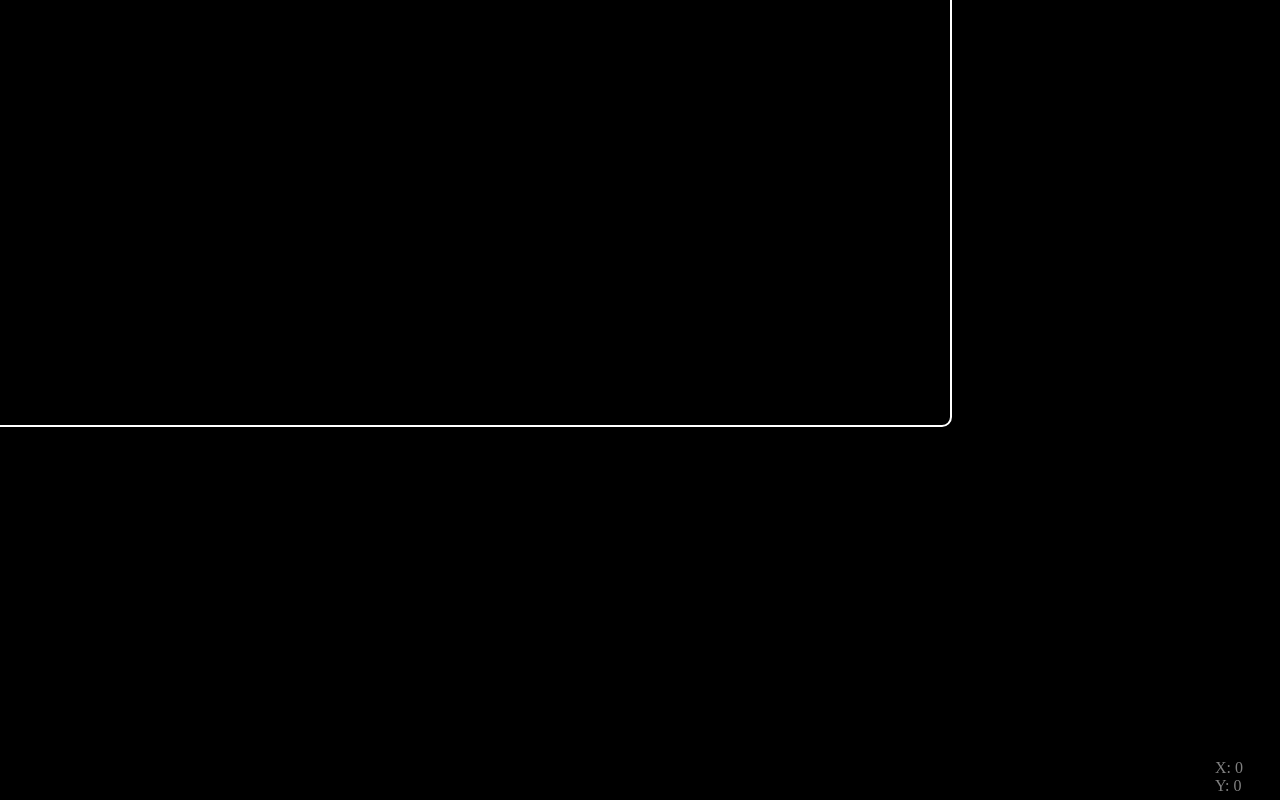
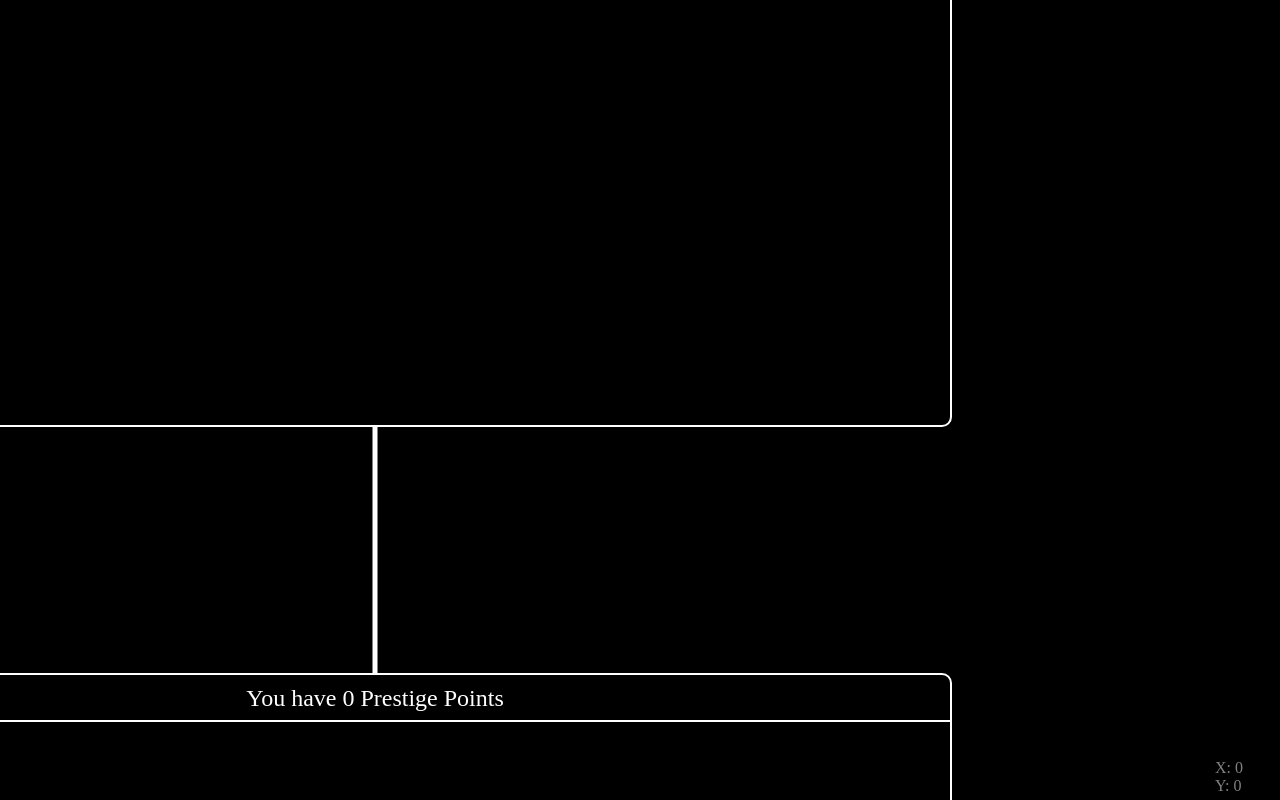
Before and after one commit to SzaeZal/Infinity-Incremental, a Vue app: page / in a window 1280 px wide. Built offline with nearby package versions, Linux system fonts and the light colour scheme.

Commit message:
layer connection

```diff
--- a/src/App.vue
+++ b/src/App.vue
@@ -4,6 +4,17 @@
     v-show="UIShown.prestigeRealm.points"
     class="element prestigeRealmLayer points"
     :style="UIPositions.prestigeRealm.points"
+  />
+  <svg width="10px" height="250px"
+    class="element prestigeLayerConnector"
+    :style="UIPositions.prestigeRealm.pointsPrestigeConnector"
+  >
+    <line x1="5" y1="0" x2="5" y2="250" />
+  </svg>
+  <Prestige
+    v-show="UIShown.prestigeRealm.prestige"
+    class="element prestigeRealmLayer prestige"
+    :style="UIPositions.prestigeRealm.prestige"
   />
 </template>
 
@@ -13,6 +24,7 @@ import Points from './components/Points.vue'
 import GainPoints from './components/Scripts/GainPoints'
 import { usePlayerStore } from './stores/player'
 import { reactive, ref } from 'vue'
+import Prestige from './components/Prestige.vue'
 
 const playerStore = usePlayerStore()
 
@@ -27,12 +39,21 @@ let ticker=setInterval(Tick, 25)
 const UIShown = ref({
   prestigeRealm: {
     points: true,
+    prestige: false
   },
 })
 
 const UIPositions = ref({
   prestigeRealm: {
     points: reactive({
+      left: 0,
+      top: 0,
+    }),
+    pointsPrestigeConnector: reactive({
+      left: 0,
+      top: 0,
+    }),
+    prestige: reactive({
       left: 0,
       top: 0,
     }),
@@ -51,8 +72,8 @@ const UpdateUIPositions = () => {
     }
 
     if (
-      Math.abs(pointsPosition.x) > loadedUIBorders.x ||
-      Math.abs(pointsPosition.y) > loadedUIBorders.y
+      Math.abs(pointsPosition.x)-200 > loadedUIBorders.x ||
+      Math.abs(pointsPosition.y)-200 > loadedUIBorders.y
     ) {
       UIShown.value.prestigeRealm.points = false
     } else {
@@ -60,8 +81,32 @@ const UpdateUIPositions = () => {
       UIPositions.value.prestigeRealm.points.left = screen.width / 2 + pointsPosition.x + 'px'
       UIPositions.value.prestigeRealm.points.top = screen.height / 2 + pointsPosition.y + 'px'
     }
+
+    let pointsPrestigeConnectorPosition = {
+      x: -25 - playerStore.navigation.positionX,
+      y: 250 - playerStore.navigation.positionY,
+    }
+    UIPositions.value.prestigeRealm.pointsPrestigeConnector.left = screen.width / 2 + pointsPrestigeConnectorPosition.x + 'px'
+    UIPositions.value.prestigeRealm.pointsPrestigeConnector.top = screen.height / 2 + pointsPrestigeConnectorPosition.y + 'px'
+
+    let prestigePosition = {
+      x: -25 - playerStore.navigation.positionX,
+      y: 750 - playerStore.navigation.positionY,
+    }
+
+    if (
+      Math.abs(prestigePosition.x)-200 > loadedUIBorders.x ||
+      Math.abs(prestigePosition.y)-200 > loadedUIBorders.y
+    ) {
+      UIShown.value.prestigeRealm.prestige = false
+    } else {
+      UIShown.value.prestigeRealm.prestige = true
+      UIPositions.value.prestigeRealm.prestige.left = screen.width / 2 + prestigePosition.x + 'px'
+      UIPositions.value.prestigeRealm.prestige.top = screen.height / 2 + prestigePosition.y + 'px'
+    }
   } else {
     UIShown.value.prestigeRealm.points = false
+    UIShown.value.prestigeRealm.prestige = false
   }
 }
 
--- a/src/assets/prestigeRealm.css
+++ b/src/assets/prestigeRealm.css
@@ -3,7 +3,13 @@
     border-radius: 10px;
     width: 1150px;
     height: 750px;
-
+}
+.prestigeLayerConnector{
+    position: absolute;
+}
+.prestigeLayerConnector>line{
+    stroke: white;
+    stroke-width: 5px;
 }
 .layerMenu{
     display: flex;
--- /dev/null
+++ b/src/components/Prestige.vue
@@ -0,0 +1,25 @@
+<template>
+  <div>
+    <h2 class="mainCurrencyDisplay">You have {{ FormatNumber(0) }} Prestige Points</h2>
+    <div class="layerMenu">
+      <div class="subMenu">
+        <div class="subMenuItem selectedSubMenuItem">
+          <h2>Upgrades</h2>
+        </div>
+      </div>
+      <div class="main">
+
+      </div>
+    </div>
+  </div>
+</template>
+
+<script setup>
+import { ref } from 'vue'
+import { FormatNumber } from '@/components/Scripts/formatters'
+import { usePlayerStore } from '@/stores/player'
+
+const playerStore = usePlayerStore()
+
+
+</script>
```
